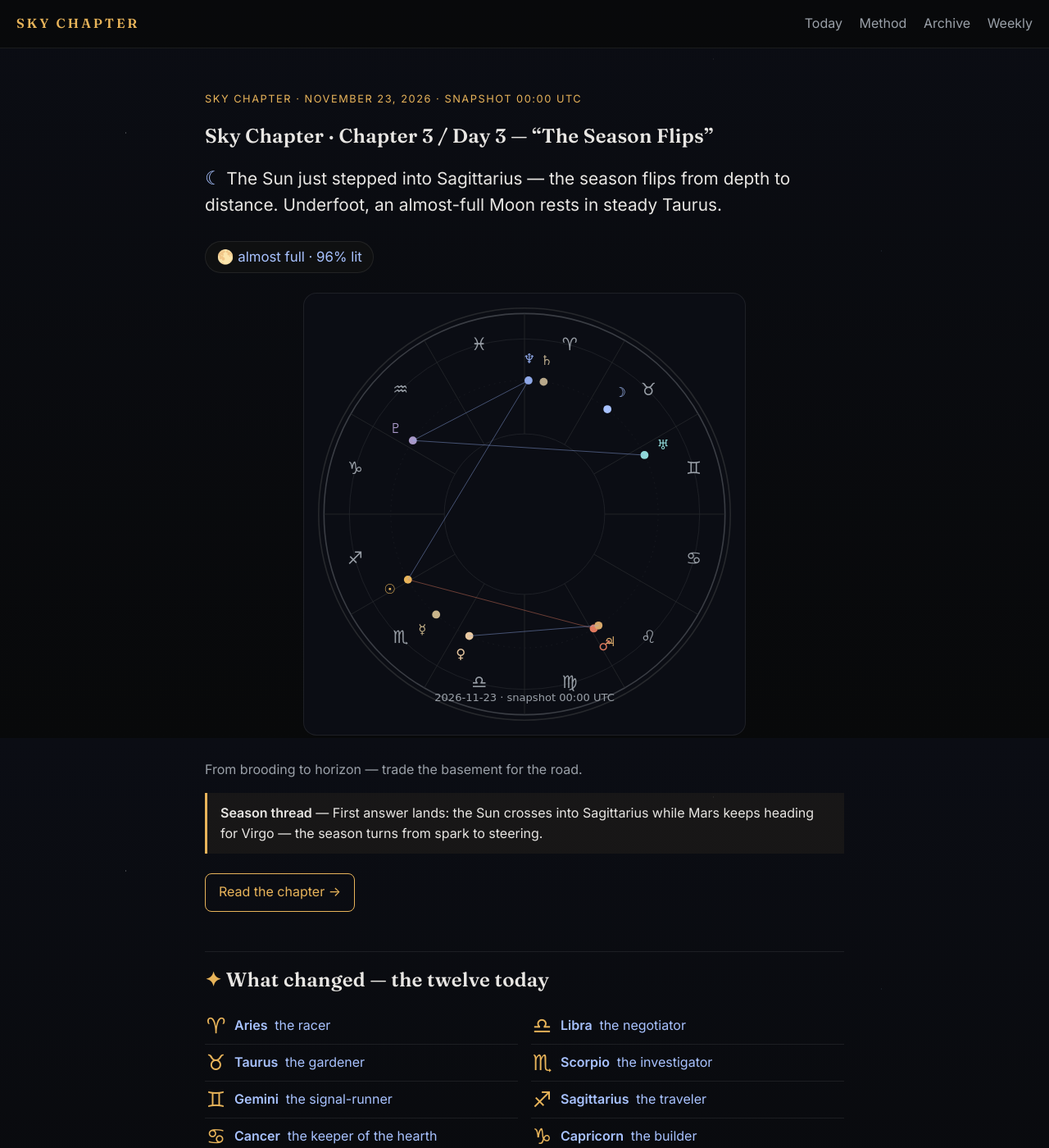
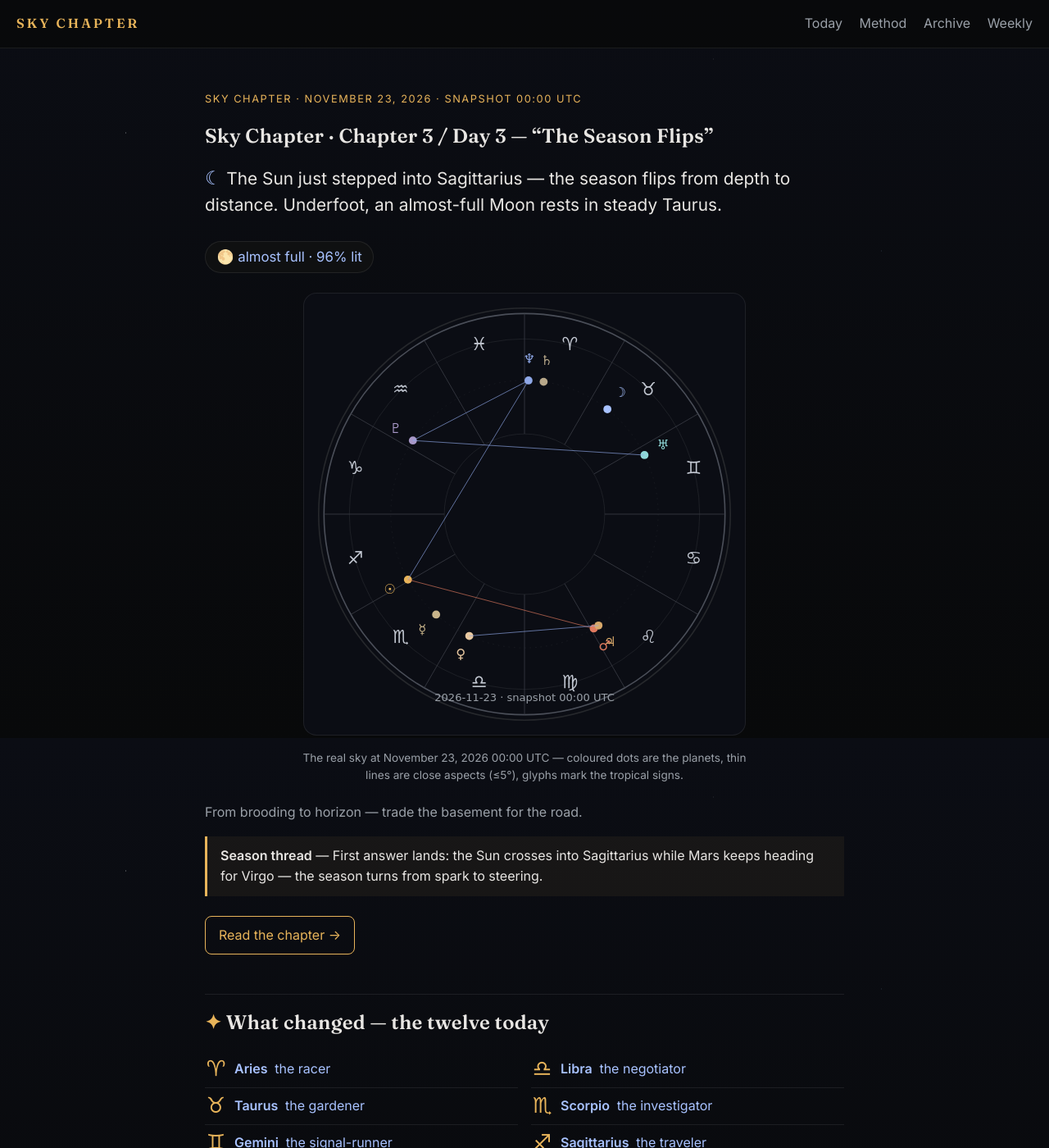
Before and after one commit to sky-chapter/sky-chapter.github.io, a Jekyll site: the page built from index.html, in a window 1280 px wide and 1400 px high. Shown: the whole window at 82% size. Built offline with Jekyll 4.4.1, drawn with Linux system fonts in a browser that asks for light colours.

Commit message:
Sky Chapter: day 2026-11-23

```diff
--- a/_layouts/daily.html
+++ b/_layouts/daily.html
@@ -3,7 +3,7 @@ layout: default
 ---
 <article class="episode">
   <p class="meta">{{ page.date | date: "%B %-d, %Y" }} · snapshot 00:00 UTC</p>
-  <figure class="wheel"><img src="{{ page.date | date: '%Y-%m-%d' | prepend: '/assets/wheel-' | append: '.svg' | relative_url }}" alt="Sky map for {{ page.date | date: '%B %-d, %Y' }}"></figure>
+  <figure class="wheel"><img src="{{ page.date | date: '%Y-%m-%d' | prepend: '/assets/wheel-' | append: '.svg' | relative_url }}" alt="Sky map for {{ page.date | date: '%B %-d, %Y' }}"><figcaption>The real sky at {{ page.date | date: '%B %-d, %Y' }} 00:00 UTC — coloured dots are the planets, thin lines are close aspects (≤5°), glyphs mark the tropical signs.</figcaption></figure>
   {% if page.season_thread %}<p class="season-thread"><strong>Season thread</strong> — {{ page.season_thread }}</p>{% endif %}
   {{ content }}
 </article>
--- a/assets/style.css
+++ b/assets/style.css
@@ -76,3 +76,5 @@ h1,h2,.brand{font-family:"Fraunces",Georgia,"Times New Roman",serif;font-weight:
 .glyph{font-family:"DejaVu Sans","Noto Sans Symbols 2","Apple Symbols",sans-serif}
 .wheel{margin:1.3rem 0;text-align:center}
 .wheel img{width:min(540px,100%);height:auto;border:1px solid var(--line);border-radius:1rem;background:#0b0d14;padding:.5rem}
+
+.wheel figcaption{color:var(--muted);font-size:.85rem;margin-top:.55rem;max-width:34rem;margin-left:auto;margin-right:auto}
--- a/index.html
+++ b/index.html
@@ -9,7 +9,7 @@ title: Today
   <h1>{{ ep.title }}</h1>
   <p class="sky-strip"><span class="moon-ico">☾</span> {{ ep.cold_open }}</p>
   {% if ep.moon %}<p class="moon-chip"><span class="m-emoji">{{ ep.moon }}</span></p>{% endif %}
-  <figure class="wheel"><img src="{{ ep.date | date: '%Y-%m-%d' | prepend: '/assets/wheel-' | append: '.svg' | relative_url }}" alt="Sky map for {{ ep.date | date: '%B %-d, %Y' }}"></figure>
+  <figure class="wheel"><img src="{{ ep.date | date: '%Y-%m-%d' | prepend: '/assets/wheel-' | append: '.svg' | relative_url }}" alt="Sky map for {{ ep.date | date: '%B %-d, %Y' }}"><figcaption>The real sky at {{ ep.date | date: '%B %-d, %Y' }} 00:00 UTC — coloured dots are the planets, thin lines are close aspects (≤5°), glyphs mark the tropical signs.</figcaption></figure>
   <p class="canvas">{{ ep.canvas }}</p>
   {% if ep.season_thread %}<p class="season-thread"><strong>Season thread</strong> — {{ ep.season_thread }}</p>{% endif %}
   <p><a class="cta" href="{{ ep.url | relative_url }}">Read the chapter →</a></p>
```
Also changed, not shown: assets/wheel-2026-11-23.svg.
